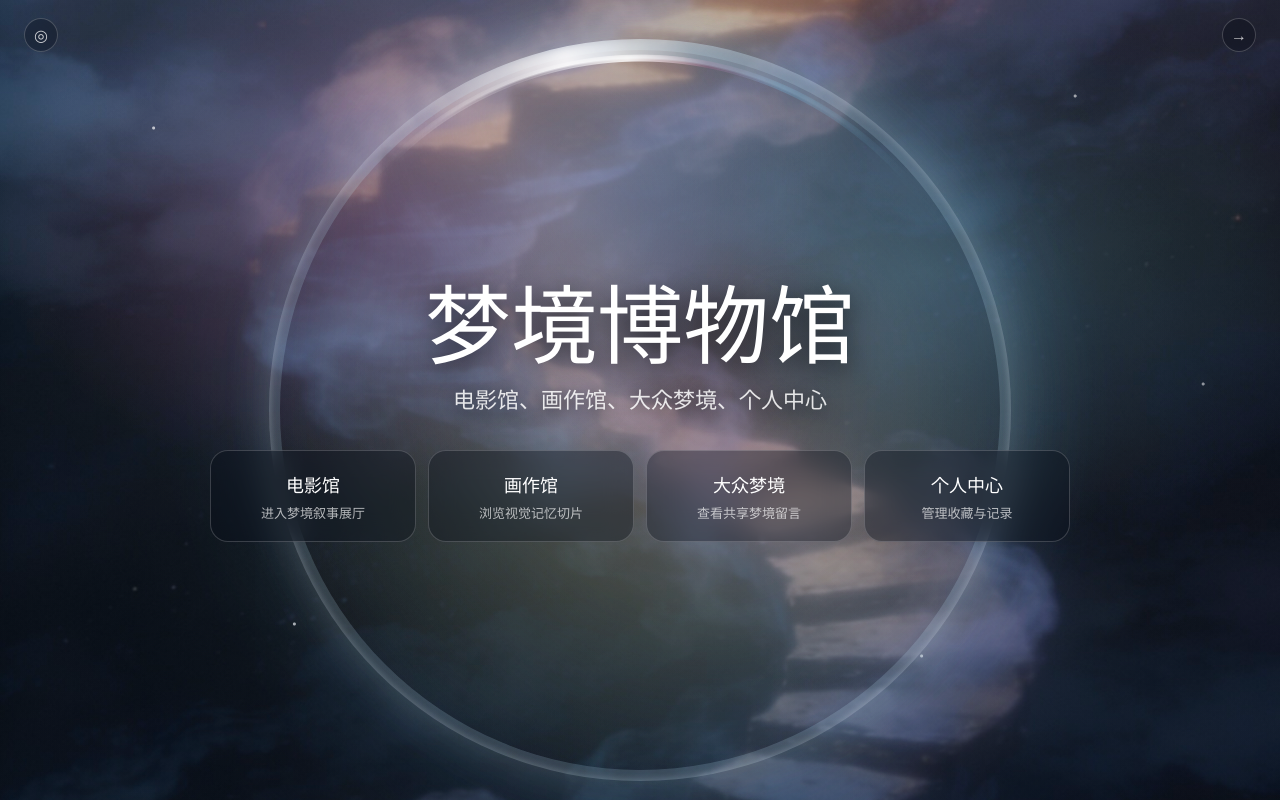
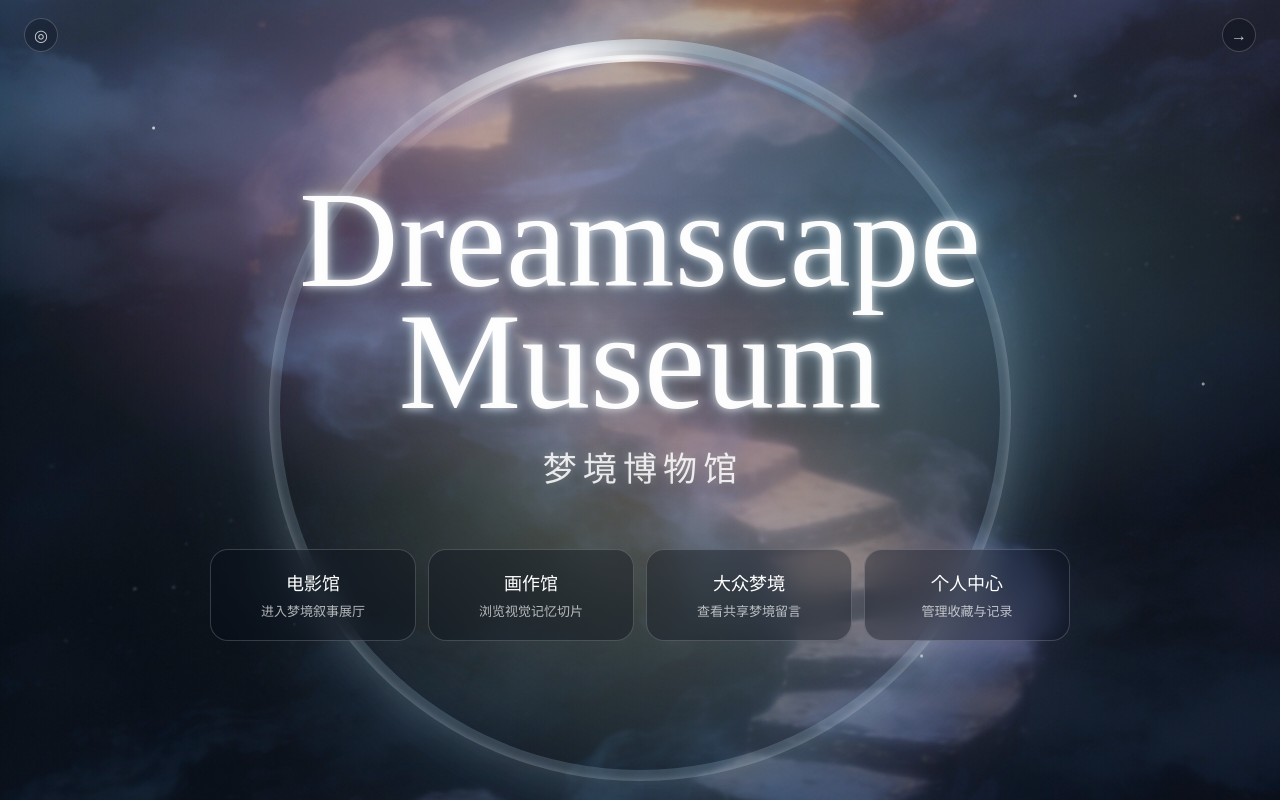
Before and after one commit to ooopp582/dream-museum-1, a Vue app: page / in a window 1280 px wide. Built offline with nearby package versions, Linux system fonts and the light colour scheme.

Commit message:
feat: 梦境博物馆开屏UI与滚动动效实现5

```diff
--- a/src/views/Home.vue
+++ b/src/views/Home.vue
@@ -10,8 +10,10 @@
     </div>
 
     <div class="home-content">
-      <h1>梦境博物馆</h1>
-      <p>电影馆、画作馆、大众梦境、个人中心</p>
+      <div class="title-lockup">
+        <h1>Dreamscape Museum</h1>
+        <p class="chinese-title">梦境博物馆</p>
+      </div>
 
       <nav class="module-grid" aria-label="模块入口">
         <router-link v-for="item in modules" :key="item.to" :to="item.to" class="module-link">
@@ -188,19 +190,33 @@ const modules = [
   padding: 52px 0 32px;
 }
 
-h1 {
-  margin: 0 0 12px;
-  font-size: clamp(46px, 8vw, 86px);
-  line-height: 1.08;
-  font-weight: 500;
-  text-shadow: 0 6px 26px rgba(0, 0, 0, 0.72);
+.title-lockup {
+  margin-bottom: 58px;
 }
 
-.home-content > p {
-  margin: 0 auto 36px;
+h1 {
+  margin: 0;
+  font-family: 'Brush Script MT', 'Segoe Script', 'Lucida Handwriting', cursive;
+  font-size: clamp(72px, 12vw, 138px);
+  line-height: 0.88;
+  font-weight: 400;
+  letter-spacing: 0;
+  color: rgba(255, 255, 255, 0.96);
+  text-shadow:
+    0 0 8px rgba(255, 255, 255, 0.82),
+    0 0 22px rgba(186, 230, 253, 0.62),
+    0 7px 30px rgba(0, 0, 0, 0.62);
+}
+
+.chinese-title {
+  margin: 20px auto 0;
   color: rgba(255, 255, 255, 0.86);
-  font-size: clamp(16px, 2.2vw, 22px);
-  text-shadow: 0 4px 18px rgba(0, 0, 0, 0.72);
+  font-size: clamp(22px, 3vw, 34px);
+  letter-spacing: 0.18em;
+  text-indent: 0.18em;
+  text-shadow:
+    0 0 12px rgba(255, 255, 255, 0.48),
+    0 4px 18px rgba(0, 0, 0, 0.72);
 }
 
 .module-grid {
@@ -255,6 +271,10 @@ h1 {
     padding-top: 34px;
   }
 
+  .title-lockup {
+    margin-bottom: 42px;
+  }
+
   .module-grid {
     grid-template-columns: repeat(2, minmax(0, 1fr));
   }
```
